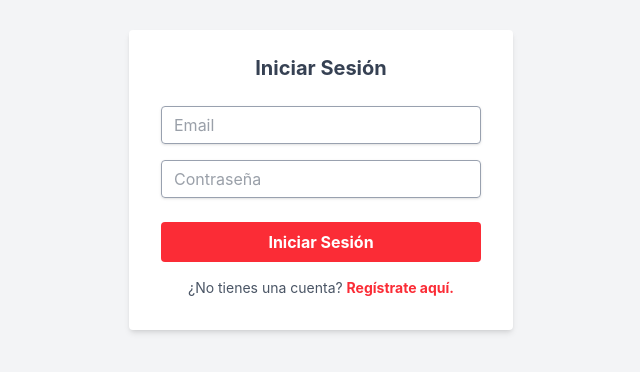
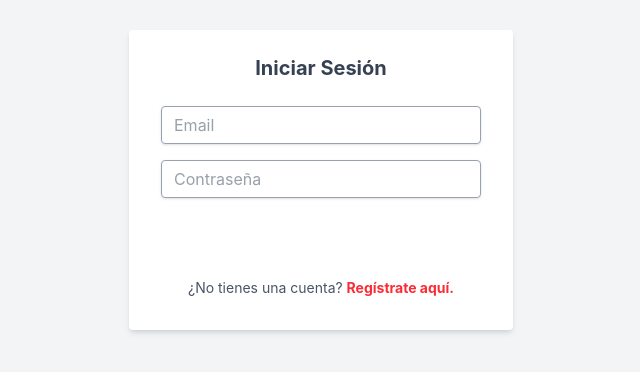
Before and after one commit to Sirkennov/dashflow, a React (Vite) app: page /login in a window 1280 px wide. Shown: the part 212-584 px from the top of the page, without its empty margins (319-959 px from the left). Built offline with nearby package versions, Linux system fonts and the light colour scheme.

Commit message:
fix: Corrige los estilos para poder cambiar los colores del botón

```diff
--- a/src/components/Button.tsx
+++ b/src/components/Button.tsx
@@ -9,9 +9,8 @@ export const Button: React.FC<ButtonProps> = ({ children, className, ...rest })
     return (
         <button
             className={`
-        bg-red-500 hover:bg-red-700 text-white
-        font-bold py-2 px-4 rounded focus:outline-none
-        focus:shadow-outline cursor-pointer ${className}`}
+                text-white font-bold py-2 px-4 rounded focus:outline-none
+                focus:shadow-outline cursor-pointer ${className}`}
             {...rest} // Aquí se pasan todas las demás propiedades HTML (type, onClick, disabled, etc.)
         >
             {children}
--- a/src/pages/ClientsPage.tsx
+++ /dev/null
@@ -1,12 +0,0 @@
-// src/pages/ClientsPage.tsx
-import React from 'react';
-
-export const ClientsPage: React.FC = () => {
-    return (
-        <>
-            <h1 className="text-2xl font-semibold text-gray-800 mb-4">Clientes</h1>
-            <p className="text-gray-600">Aquí irá la gestión y listado de tus clientes.</p>
-            {/* TODO: Aquí irá el contenido de la página de Clientes */}
-        </>
-    );
-};
```
